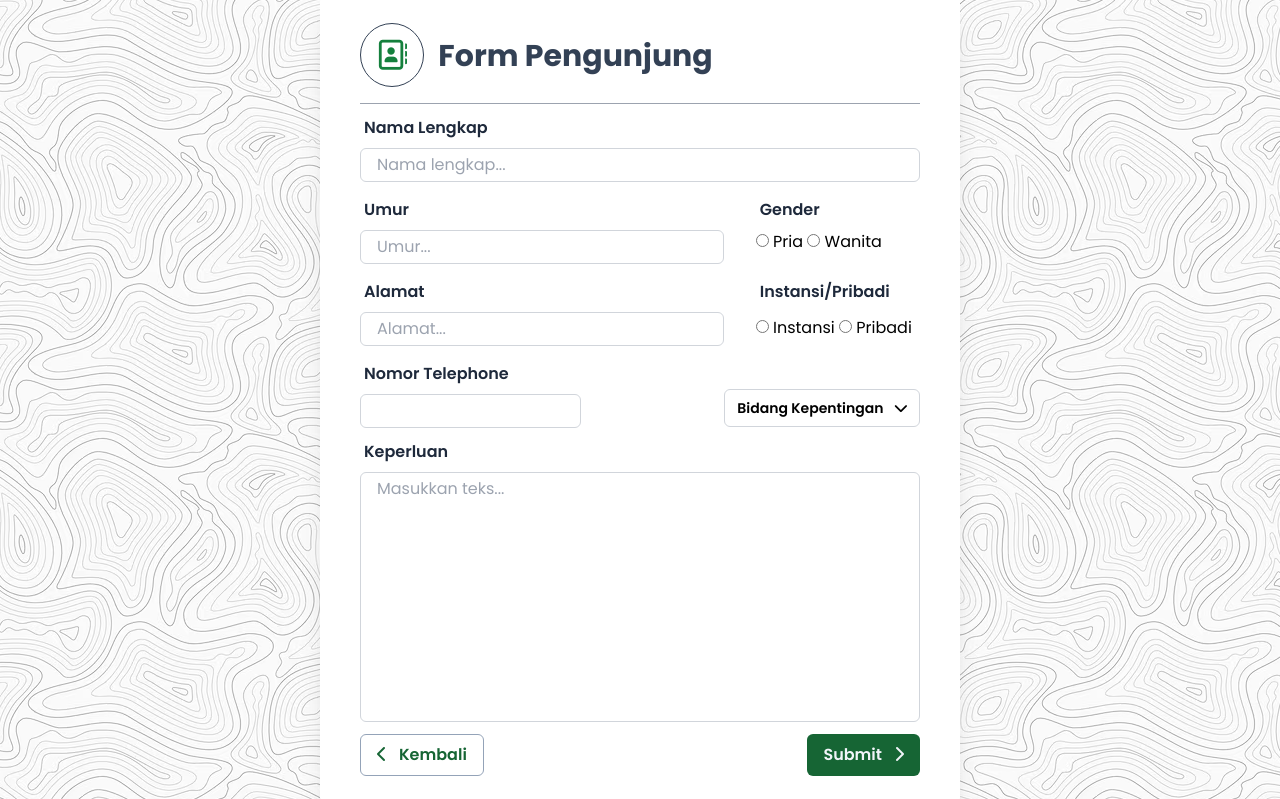
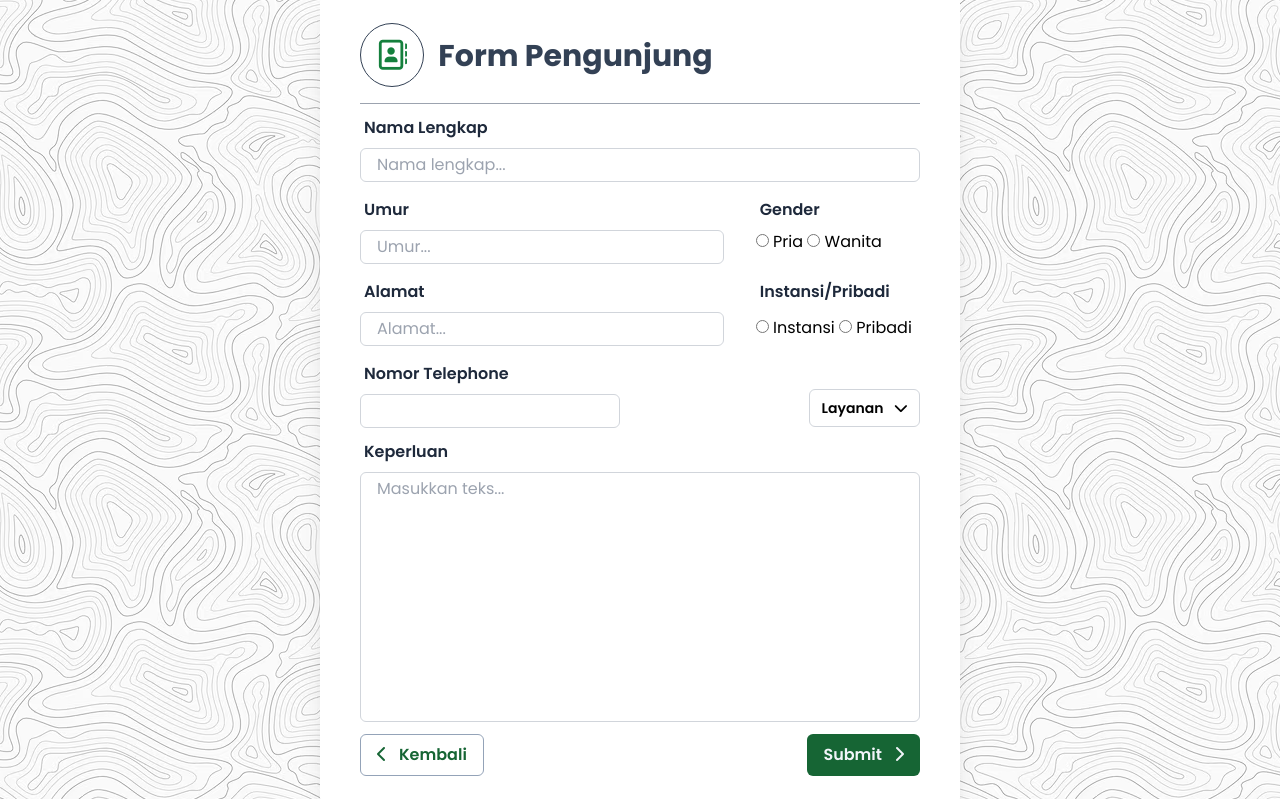
Before and after one commit to AthallahZachari/BukuTamu-Kanwil-Kementrian-Agama-DIY, a PHP site: page /pages/pengunjung/pengunjung.php in a window 1280 px wide. Shown: the part 25-824 px from the top of the page. Run offline with PHP 8.4, Linux system fonts and the light colour scheme; some libraries are stand-ins or nearby versions.

Commit message:
visitor's form adjusment

```diff
--- a/pages/components/navbar.php
+++ b/pages/components/navbar.php
@@ -14,7 +14,7 @@ include 'includes/header.php';
         <ul class="flex">
             <li><a href="../login.php" class=" text-sm px-3 text-slate-600 hover:text-black hover:font-semibold">About Us</a></li>
             <li><a href="#" class=" text-sm px-3 text-slate-600 hover:text-black hover:font-semibold">Contact Us</a></li>
-            <li><a href="./pages/admin/login.php" class=" bg-slate-100 hover:bg-slate-200 text-green-800 font-semibold border border-slate-400 px-5 py-2 ml-2 rounded-md transition-all duration-300"><i class="fa-solid fa-user-tie pr-2"></i>Admin</a></li>
+            <li><a href="./pages/admin/login.php" class=" bg-slate-100 hover:bg-slate-200 text-green-800 font-semibold border border-slate-400 px-5 py-2 ml-2 rounded-md transition-all duration-300"><i class="fa-solid fa-user-tie pr-2"></i>Login</a></li>
         </ul>
     </nav>
 </div>
--- a/pages/pengunjung/form_pengunjung.php
+++ b/pages/pengunjung/form_pengunjung.php
@@ -69,15 +69,15 @@ $options = [
     </section>
 
     <!-- telepon -->
-    <section class="w-full mb-3 flex justify-between">
-        <div class="w-[60%] mr-3 pr-5">
+    <section class="w-full mb-3 flex justify-between" >
+        <div class=" mr-3 pr-5 min-w-[70%]">
             <label for="telephone" class="block text-slate-800 font-semibold px-1 pb-2">Nomor Telephone</label>
             <input required type="text" name="telepon" id="telepon" class="w-[70%] rounded-md px-4 py-1 border border-gray-300 focus:outline-none focus:ring-1 focus:ring-emerald-400">
         </div>
 
-        <div class="min-w-[30%] text-sm font-semibold pt-9">
+        <div class=" text-sm font-semibold pt-9 text-center">
             <a id="dropdownButton" class="w-full px-3 py-2 mb-10 rounded-md border border-gray-300 hover:cursor-pointer focus:outline-none focus:ring-1 focus:ring-emerald-400">
-                Bidang Kepentingan <i class="fa-solid fa-chevron-down ml-2"></i>
+                Layanan <i class="fa-solid fa-chevron-down ml-2"></i>
             </a>
             <div id="dropdownMenu" class="hidden absolute mt-3 z-10 bg-white border border-gray-300 rounded-md shadow-lg">
                 <ul>
```
